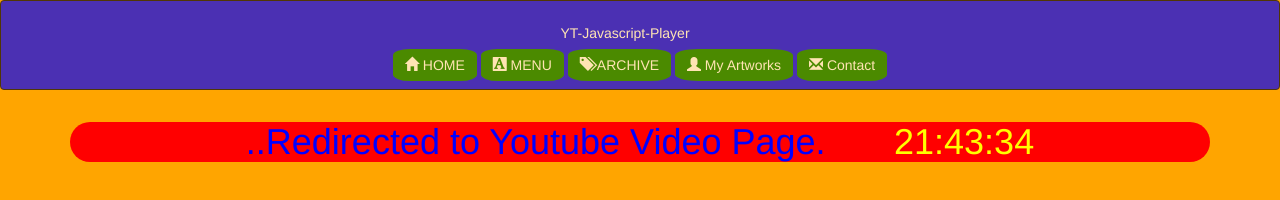
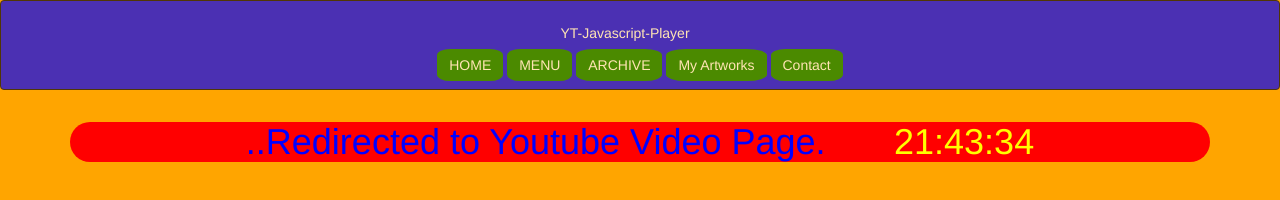
Before and after one commit to gittyRavi/Brainstorming, a plain HTML site: page yt-js-player.html in a window 1280 px wide. Drawn offline with nearby package versions, Linux system fonts and the light colour scheme.

Commit message:
Update yt-js-player.html

```diff
--- a/yt-js-player.html
+++ b/yt-js-player.html
@@ -1,13 +1,6 @@
 <!DOCTYPE html>
 <html>
 <head>
-  <title>YT-JS-Player</title>
-  <meta charset="utf-8">
-  <meta http-equiv="X-UA-Compatible" content="IE=edge">
-  <meta http-equiv="Content-Language" content="en">
-  <meta name="viewport" content="width=device-width, initial-scale=1.0">
-  <meta name="description" content="A New Website.">
-  <meta name="author" content="Ravi Saxena">
   <script src="https://ajax.googleapis.com/ajax/libs/jquery/3.1.1/jquery.min.js"></script>
   <link rel="stylesheet" href="https://maxcdn.bootstrapcdn.com/bootstrap/3.3.7/css/bootstrap.min.css">
   <script src="https://maxcdn.bootstrapcdn.com/bootstrap/3.3.7/js/bootstrap.min.js"></script>
@@ -52,11 +45,11 @@
     <div class="navbar-header">
       <a class="navbar-brand" href="#" style="color:white;"><h5>YT-Javascript-Player</h5></a>
     </div><br/><br/>
-	<button class="btn btn-danger navbar-btn" style="border-radius:20%;" id="home"><span class="glyphicon glyphicon-home"></span> HOME</button>
-	<button class="btn btn-danger navbar-btn" style="border-radius:20%;" id="id1"><span class="glyphicon glyphicon-text-background"></span> MENU</button>
-    <button class="btn btn-danger navbar-btn" style="border-radius:20%;" id="id2"><span class="glyphicon glyphicon-tags"></span> ARCHIVE</button>
-    <button class="btn btn-danger navbar-btn" style="border-radius:20%;" id="id3"><span class="glyphicon glyphicon-user"></span> My Artworks</button>
-	<button class="btn btn-danger navbar-btn" style="border-radius:20%;" id="id4"><span class="glyphicon glyphicon-envelope"></span> Contact</button>
+	<button class="btn btn-danger navbar-btn" style="border-radius:20%;" id="home">HOME</button>
+	<button class="btn btn-danger navbar-btn" style="border-radius:20%;" id="id1">MENU</button>
+    <button class="btn btn-danger navbar-btn" style="border-radius:20%;" id="id2">ARCHIVE</button>
+    <button class="btn btn-danger navbar-btn" style="border-radius:20%;" id="id3">My Artworks</button>
+	<button class="btn btn-danger navbar-btn" style="border-radius:20%;" id="id4">Contact</button>
   </div>
   </nav>
 
@@ -85,7 +78,7 @@
         player = new YT.Player('player', {
           height: '390',
           width: '640',
-          videoId: 'eVfus_a73Zg',
+          videoId: 'X14IQLk1xIk',
           events: {
             'onReady': onPlayerReady,
             'onStateChange': onPlayerStateChange
```
